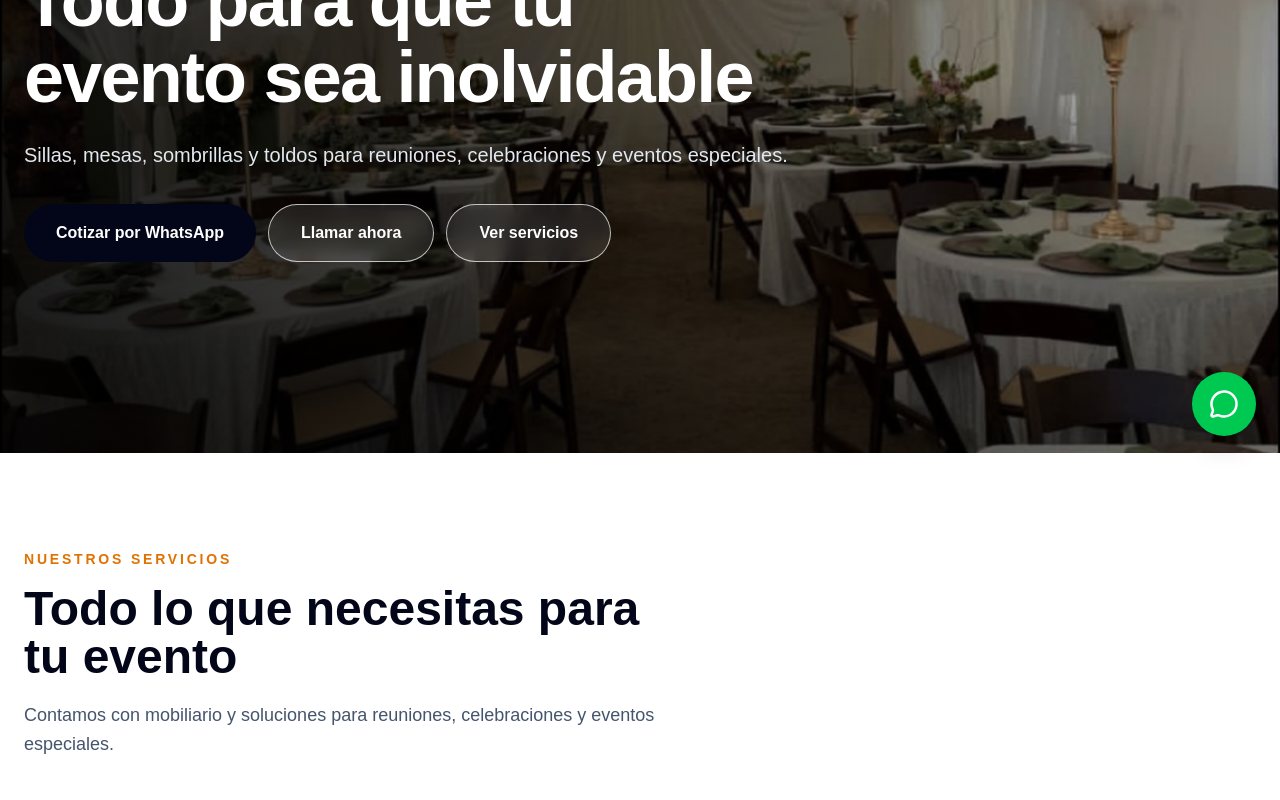
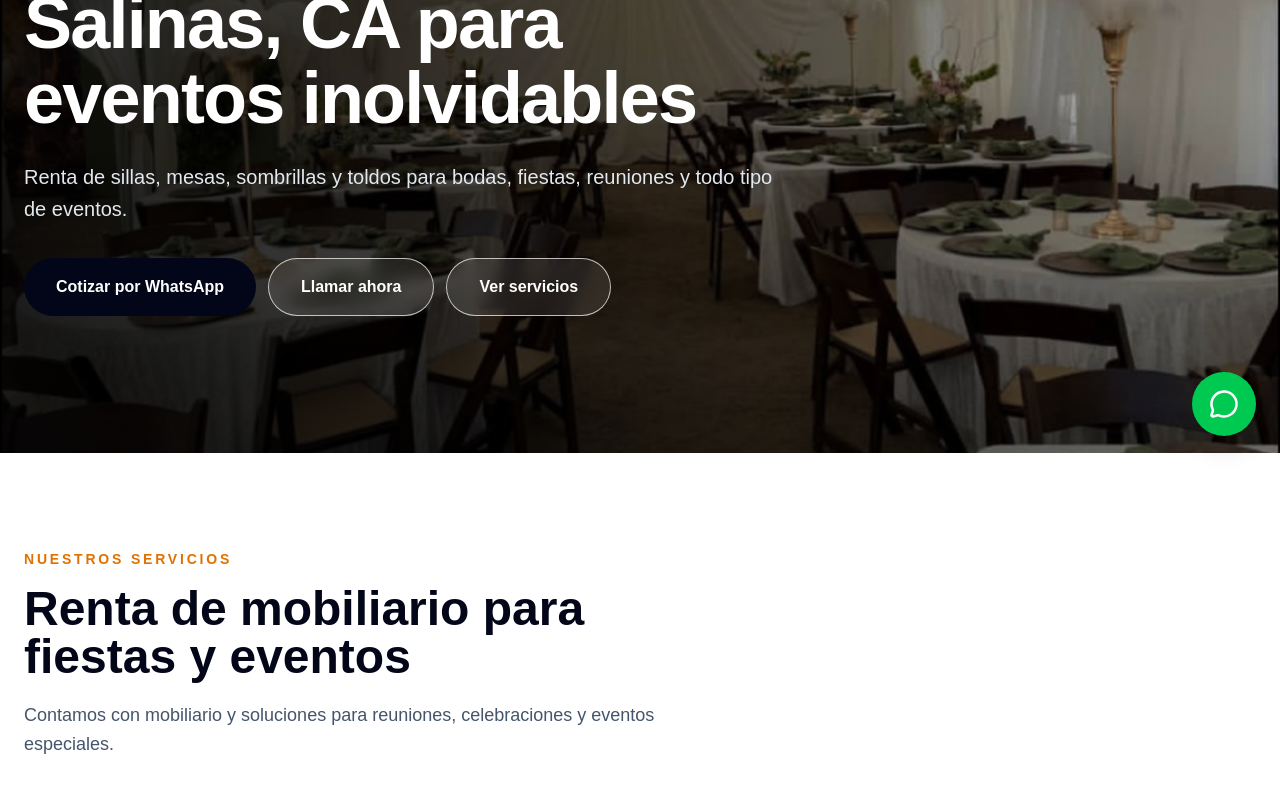
Before and after one commit to diegofdr89-gif/islas-party-rentals, a Next.js app: page / in a window 1280 px wide. Shown: the part 340-1140 px from the top of the page. Built offline with nearby package versions, Linux system fonts and the light colour scheme.

Commit message:
Mejorar SEO local para Salinas

```diff
--- a/app/page.tsx
+++ b/app/page.tsx
@@ -140,12 +140,11 @@ export default function Home() {
       </p>
 
       <h1 className="mb-6 max-w-4xl text-4xl font-bold leading-[1.05] tracking-tight sm:text-5xl md:text-6xl lg:text-7xl">
-        Todo para que tu evento sea inolvidable
+        Party Rentals en Salinas, CA para eventos inolvidables
       </h1>
 
       <p className="text-lg md:text-xl text-slate-200 leading-relaxed mb-8">
-        Sillas, mesas, sombrillas y toldos para reuniones,
-        celebraciones y eventos especiales.
+        Renta de sillas, mesas, sombrillas y toldos para bodas, fiestas, reuniones y todo tipo de eventos.
       </p>
 
         <div className="flex flex-col gap-3 sm:flex-row sm:flex-wrap">
@@ -184,9 +183,8 @@ export default function Home() {
       <p className="mb-4 text-sm font-semibold uppercase tracking-[0.2em] text-amber-600">
         Nuestros servicios
       </p>
-
       <h2 className="mb-5 text-4xl font-bold text-slate-950 md:text-5xl">
-        Todo lo que necesitas para tu evento
+        Renta de mobiliario para fiestas y eventos
       </h2>
 
       <p className="text-lg leading-relaxed text-slate-600">
@@ -444,10 +442,7 @@ export default function Home() {
         </h2>
 
         <p className="mb-5 text-lg leading-relaxed text-slate-300">
-          En Islas Party Rentals sabemos que cada evento es diferente.
-          Por eso ofrecemos distintas opciones de mobiliario, toldos y
-          soluciones para exteriores, buscando que cada celebración tenga
-          el espacio que necesita.
+          En Islas Party Rentals ofrecemos renta de mobiliario y equipo para eventos en Salinas, California. Contamos con sillas, mesas, sombrillas y toldos para bodas, fiestas, reuniones y celebraciones, con opciones para crear el espacio que cada evento necesita.
         </p>
 
         <p className="text-lg leading-relaxed text-slate-300">
```
